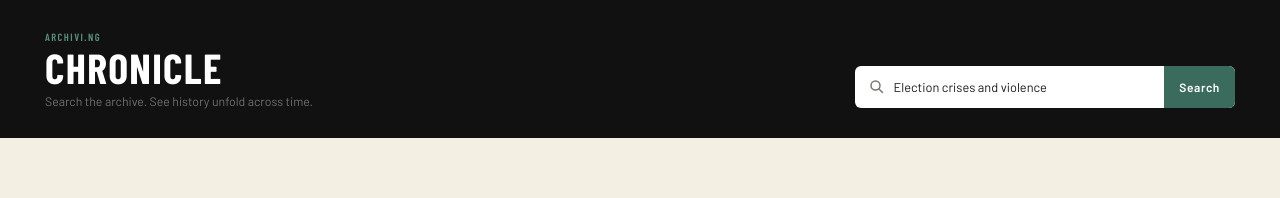
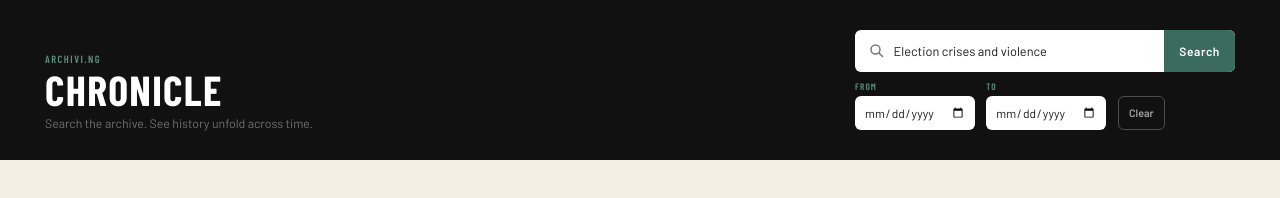
Before and after one commit to sike25/chronicle, a plain HTML site: page frontend/chronicle.html in a window 1280 px wide. Drawn offline with nearby package versions, Linux system fonts and the light colour scheme.

Commit message:
code: add dates to frontend

```diff
--- a/frontend/chronicle.css
+++ b/frontend/chronicle.css
@@ -632,3 +632,61 @@ html {
   .timeline-scroll  { padding: 2rem 1.5rem; }
   .sidebar          { width: min(340px, 92vw); }
 }
+
+
+
+/* ────────────────────────────────────────────────
+   DATES
+──────────────────────────────────────────────── */
+
+.header-controls {
+  display: flex;
+  flex-direction: column;
+  gap: 0.6rem;
+  flex-shrink: 0;
+}
+
+.date-filters {
+  display: flex;
+  align-items: flex-end;
+  gap: 0.75rem;
+}
+
+.date-field { display: flex; flex-direction: column; gap: 0.25rem; }
+
+.date-field label {
+  font-family: var(--font-display);
+  font-weight: 600;
+  font-size: 0.62rem;
+  letter-spacing: 0.12em;
+  text-transform: uppercase;
+  color: var(--teal-mid);
+}
+
+.date-field input[type="date"] {
+  height: 34px;
+  padding: 0 0.6rem;
+  background: var(--white);
+  border: none;
+  border-radius: 6px;
+  font-family: var(--font-body);
+  font-size: 0.8rem;
+  color: var(--text);
+  color-scheme: light;
+}
+
+.date-clear {
+  height: 34px;
+  padding: 0 0.7rem;
+  background: transparent;
+  border: 1px solid rgba(255,255,255,0.25);
+  border-radius: 6px;
+  color: rgba(255,255,255,0.6);
+  font-family: var(--font-body);
+  font-size: 0.72rem;
+  font-weight: 600;
+  cursor: pointer;
+  transition: border-color 0.15s, color 0.15s;
+}
+
+.date-clear:hover { border-color: rgba(255,255,255,0.5); color: var(--white); }
--- a/frontend/chronicle.js
+++ b/frontend/chronicle.js
@@ -227,15 +227,28 @@ function renderShell(query) {
           <h1 class="header-title">${esc(CONFIG.toolName)}</h1>
           <p class="header-desc">${esc(CONFIG.description)}</p>
         </div>
+        <div class="header-controls">
         <div class="search-box">
           <svg width="16" height="16" viewBox="0 0 16 16" fill="none">
             <circle cx="6.5" cy="6.5" r="4.5" stroke="currentColor" stroke-width="1.5"/>
             <path d="M10 10l3.5 3.5" stroke="currentColor" stroke-width="1.5" stroke-linecap="round"/>
           </svg>
           <input type="text" id="search-input"
-                 value="${esc(query)}" placeholder="Search the archive…">
+                value="${esc(query)}" placeholder="Search the archive…">
           <button class="search-btn" id="search-btn">Search</button>
         </div>
+        <div class="date-filters">
+          <div class="date-field">
+            <label for="start-date">From</label>
+            <input type="date" id="start-date">
+          </div>
+          <div class="date-field">
+            <label for="end-date">To</label>
+            <input type="date" id="end-date">
+          </div>
+          <button class="date-clear" id="date-clear" type="button">Clear</button>
+        </div>
+      </div>
       </div>
     </header>
 
@@ -372,16 +385,27 @@ function wireBackdrop() {
 }
 
 function wireSearch() {
-  const btn   = document.getElementById("search-btn");
-  const input = document.getElementById("search-input");
+  const btn      = document.getElementById("search-btn");
+  const input    = document.getElementById("search-input");
+  const startEl  = document.getElementById("start-date");
+  const endEl    = document.getElementById("end-date");
+  const clearBtn = document.getElementById("date-clear");
 
   const run = () => {
     const q = input.value.trim();
-    if (q) startSearch(q);
+    if (!q) return;
+    if (startEl.value && endEl.value && startEl.value > endEl.value) {
+      setStatus("Start date is after end date.");
+      return;
+    }
+    startSearch(q, startEl.value, endEl.value);
   };
 
   btn.addEventListener("click", run);
-  input.addEventListener("keydown", e => { if (e.key === "Enter") run(); });
+  [input, startEl, endEl].forEach(el =>
+    el.addEventListener("keydown", e => { if (e.key === "Enter") run(); })
+  );
+  clearBtn.addEventListener("click", () => { startEl.value = ""; endEl.value = ""; });
 }
 
 
@@ -389,7 +413,7 @@ function wireSearch() {
 
 let activeReader = null;  /* Track the current stream so we can abort on new search */
 
-async function startSearch(query) {
+async function startSearch(query, startDate = "", endDate = "") {
   /* Abort any in-flight stream */
   if (activeReader) {
     try { activeReader.cancel(); } catch (_) {}
@@ -420,10 +444,15 @@ async function startSearch(query) {
 
   try {
     /* 1. POST /chronicle → job_id */
+    const toApiDate = d => (d ? d.replace(/-/g, "/") : "");
     const initRes = await fetch(`${base}/chronicle`, {
       method:  "POST",
       headers: { "Content-Type": "application/json" },
-      body:    JSON.stringify({ query }),
+      body:    JSON.stringify({
+        query,
+        start_date: toApiDate(startDate),
+        end_date:   toApiDate(endDate),
+      }),
     });
 
     if (!initRes.ok) throw new Error(`POST /chronicle failed: ${initRes.status}`);
```
